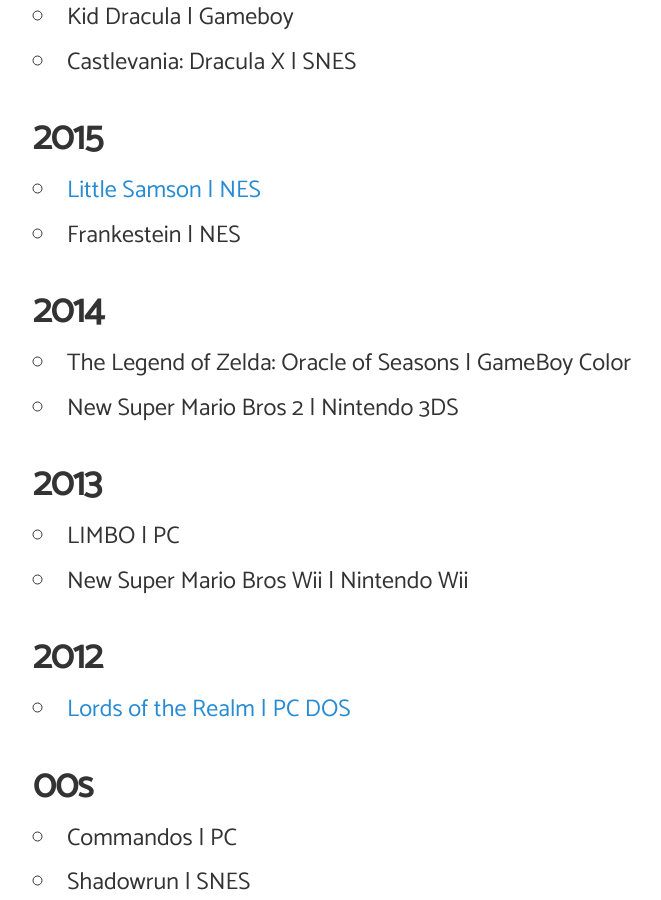
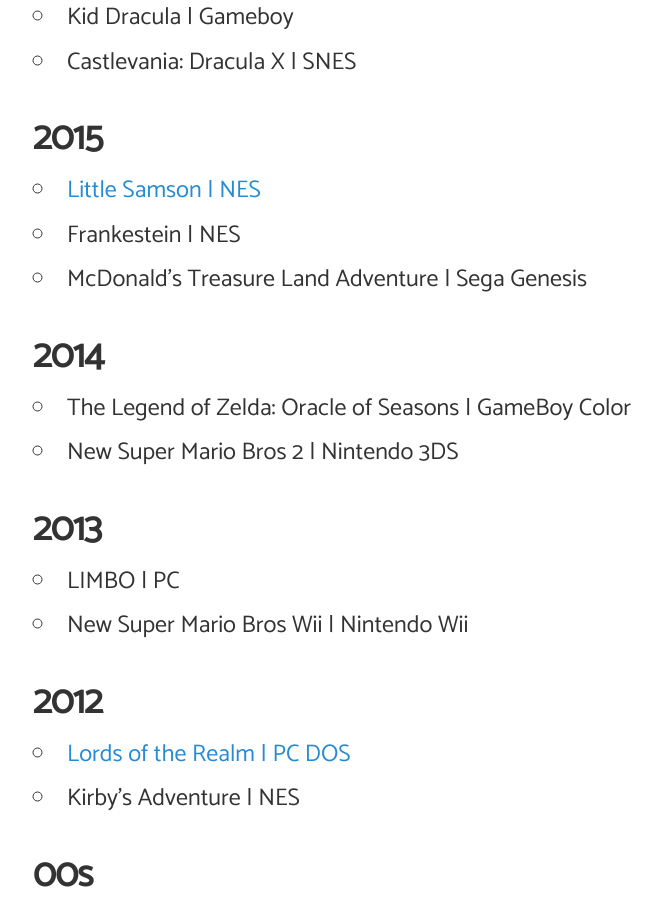
Before and after one commit to angelsimon/angelsimon.github.io, a Jekyll site: the page built from _posts/2016-09-07-jueguitos-que-termine.md, in a window 1280 px wide and 900 px high, scrolled down 523 px. Shown: the whole window, without its empty margins (31-692 px from the left). Built offline with Jekyll 4.4.1, drawn with Linux system fonts in a browser that asks for light colours; nearby versions of some CDN libraries; comment, search, counter and statistics services are not loaded.

Commit message:
Update 2016-09-07-jueguitos-que-termine.md

```diff
--- a/_posts/2016-09-07-jueguitos-que-termine.md
+++ b/_posts/2016-09-07-jueguitos-que-termine.md
@@ -16,6 +16,7 @@
 <ul>
 <li><a href="http://angelsimon.github.io/2016/09/08/little-samson.html">Little Samson | NES</a></li>
 <li>Frankestein | NES</li>
+<li>McDonald's Treasure Land Adventure | Sega Genesis</li>
 </ul>
 <h2>2014</h2>
 <ul>
@@ -30,6 +31,7 @@
 <h2>2012</h2>
 <ul>
 <li><a href="http://angelsimon.github.io/2016/09/07/lords-of-the-realm.html">Lords of the Realm | PC DOS</a></li>
+<li>Kirby's Adventure | NES</li>
 </ul>
 <h2>00s</h2>
 <ul>
```
